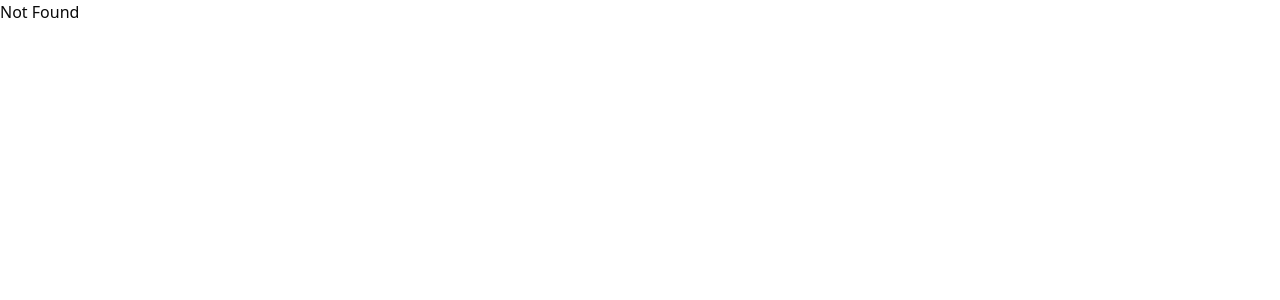
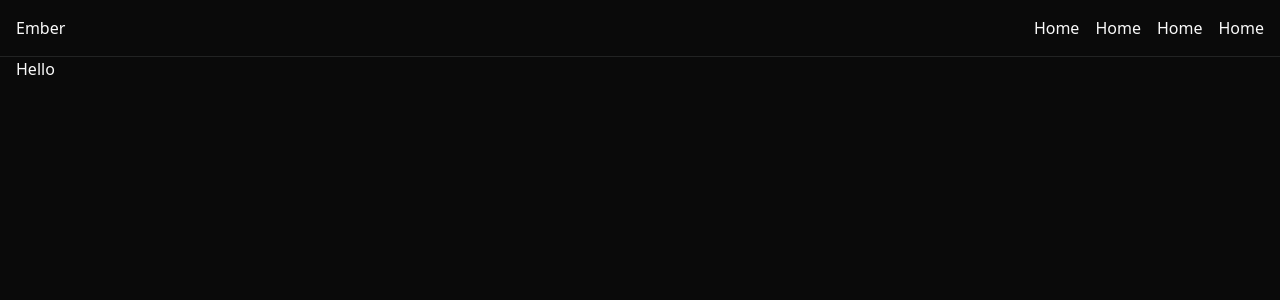
Before and after one commit to fjohanssondev/game-server-platform, a React (Vite) app in the folder frontend/: page /dashboard in a window 1280 px wide. Shown: the top 300 px of the page. Built offline with nearby package versions, Linux system fonts and the light colour scheme.

Commit message:
feat: theme provider and dashboard route

```diff
--- /dev/null
+++ b/frontend/src/components/header.tsx
@@ -0,0 +1,17 @@
+export function Header() {
+  return (
+    <header className="py-4 border-b">
+      <div className="flex items-center justify-between container mx-auto px-4">
+        <span>Ember</span>
+        <nav>
+          <ul className="flex space-x-4">
+            <li>Home</li>
+            <li>Home</li>
+            <li>Home</li>
+            <li>Home</li>
+          </ul>
+        </nav>
+      </div>
+    </header>
+  );
+}
--- /dev/null
+++ b/frontend/src/components/theme-provider.tsx
@@ -0,0 +1,73 @@
+import { createContext, useContext, useEffect, useState } from "react";
+
+type Theme = "dark" | "light" | "system";
+
+type ThemeProviderProps = {
+  children: React.ReactNode;
+  defaultTheme?: Theme;
+  storageKey?: string;
+};
+
+type ThemeProviderState = {
+  theme: Theme;
+  setTheme: (theme: Theme) => void;
+};
+
+const initialState: ThemeProviderState = {
+  theme: "system",
+  setTheme: () => null,
+};
+
+const ThemeProviderContext = createContext<ThemeProviderState>(initialState);
+
+export function ThemeProvider({
+  children,
+  defaultTheme = "system",
+  storageKey = "vite-ui-theme",
+  ...props
+}: ThemeProviderProps) {
+  const [theme, setTheme] = useState<Theme>(
+    () => (localStorage.getItem(storageKey) as Theme) || defaultTheme
+  );
+
+  useEffect(() => {
+    const root = window.document.documentElement;
+
+    root.classList.remove("light", "dark");
+
+    if (theme === "system") {
+      const systemTheme = window.matchMedia("(prefers-color-scheme: dark)")
+        .matches
+        ? "dark"
+        : "light";
+
+      root.classList.add(systemTheme);
+      return;
+    }
+
+    root.classList.add(theme);
+  }, [theme]);
+
+  const value = {
+    theme,
+    setTheme: (theme: Theme) => {
+      localStorage.setItem(storageKey, theme);
+      setTheme(theme);
+    },
+  };
+
+  return (
+    <ThemeProviderContext.Provider {...props} value={value}>
+      {children}
+    </ThemeProviderContext.Provider>
+  );
+}
+
+export const useTheme = () => {
+  const context = useContext(ThemeProviderContext);
+
+  if (context === undefined)
+    throw new Error("useTheme must be used within a ThemeProvider");
+
+  return context;
+};
--- a/frontend/src/routeTree.gen.ts
+++ b/frontend/src/routeTree.gen.ts
@@ -10,33 +10,43 @@
 
 import { Route as rootRouteImport } from './routes/__root'
 import { Route as IndexRouteImport } from './routes/index'
+import { Route as DashboardIndexRouteImport } from './routes/dashboard/index'
 
 const IndexRoute = IndexRouteImport.update({
   id: '/',
   path: '/',
   getParentRoute: () => rootRouteImport,
 } as any)
+const DashboardIndexRoute = DashboardIndexRouteImport.update({
+  id: '/dashboard/',
+  path: '/dashboard/',
+  getParentRoute: () => rootRouteImport,
+} as any)
 
 export interface FileRoutesByFullPath {
   '/': typeof IndexRoute
+  '/dashboard': typeof DashboardIndexRoute
 }
 export interface FileRoutesByTo {
   '/': typeof IndexRoute
+  '/dashboard': typeof DashboardIndexRoute
 }
 export interface FileRoutesById {
   __root__: typeof rootRouteImport
   '/': typeof IndexRoute
+  '/dashboard/': typeof DashboardIndexRoute
 }
 export interface FileRouteTypes {
   fileRoutesByFullPath: FileRoutesByFullPath
-  fullPaths: '/'
+  fullPaths: '/' | '/dashboard'
   fileRoutesByTo: FileRoutesByTo
-  to: '/'
-  id: '__root__' | '/'
+  to: '/' | '/dashboard'
+  id: '__root__' | '/' | '/dashboard/'
   fileRoutesById: FileRoutesById
 }
 export interface RootRouteChildren {
   IndexRoute: typeof IndexRoute
+  DashboardIndexRoute: typeof DashboardIndexRoute
 }
 
 declare module '@tanstack/react-router' {
@@ -48,11 +58,19 @@ declare module '@tanstack/react-router' {
       preLoaderRoute: typeof IndexRouteImport
       parentRoute: typeof rootRouteImport
     }
+    '/dashboard/': {
+      id: '/dashboard/'
+      path: '/dashboard'
+      fullPath: '/dashboard'
+      preLoaderRoute: typeof DashboardIndexRouteImport
+      parentRoute: typeof rootRouteImport
+    }
   }
 }
 
 const rootRouteChildren: RootRouteChildren = {
   IndexRoute: IndexRoute,
+  DashboardIndexRoute: DashboardIndexRoute,
 }
 export const routeTree = rootRouteImport
   ._addFileChildren(rootRouteChildren)
--- a/frontend/src/routes/__root.tsx
+++ b/frontend/src/routes/__root.tsx
@@ -1,22 +1,29 @@
-import { Outlet, createRootRoute } from '@tanstack/react-router'
-import { TanStackRouterDevtoolsPanel } from '@tanstack/react-router-devtools'
-import { TanStackDevtools } from '@tanstack/react-devtools'
+import { Outlet, createRootRoute } from "@tanstack/react-router";
+import { TanStackRouterDevtoolsPanel } from "@tanstack/react-router-devtools";
+import { TanStackDevtools } from "@tanstack/react-devtools";
+import { ThemeProvider } from "@/components/theme-provider";
+import { Header } from "@/components/header";
 
 export const Route = createRootRoute({
   component: () => (
     <>
-      <Outlet />
+      <ThemeProvider defaultTheme="dark" storageKey="vite-ui-theme">
+        <Header />
+        <div className="container mx-auto px-4">
+          <Outlet />
+        </div>
+      </ThemeProvider>
       <TanStackDevtools
         config={{
-          position: 'bottom-right',
+          position: "bottom-right",
         }}
         plugins={[
           {
-            name: 'Tanstack Router',
+            name: "Tanstack Router",
             render: <TanStackRouterDevtoolsPanel />,
           },
         ]}
       />
     </>
   ),
-})
+});
--- /dev/null
+++ b/frontend/src/routes/dashboard/index.tsx
@@ -0,0 +1,9 @@
+import { createFileRoute } from "@tanstack/react-router";
+
+export const Route = createFileRoute("/dashboard/")({
+  component: DashboardComponent,
+});
+
+function DashboardComponent() {
+  return <main>Hello</main>;
+}
```
